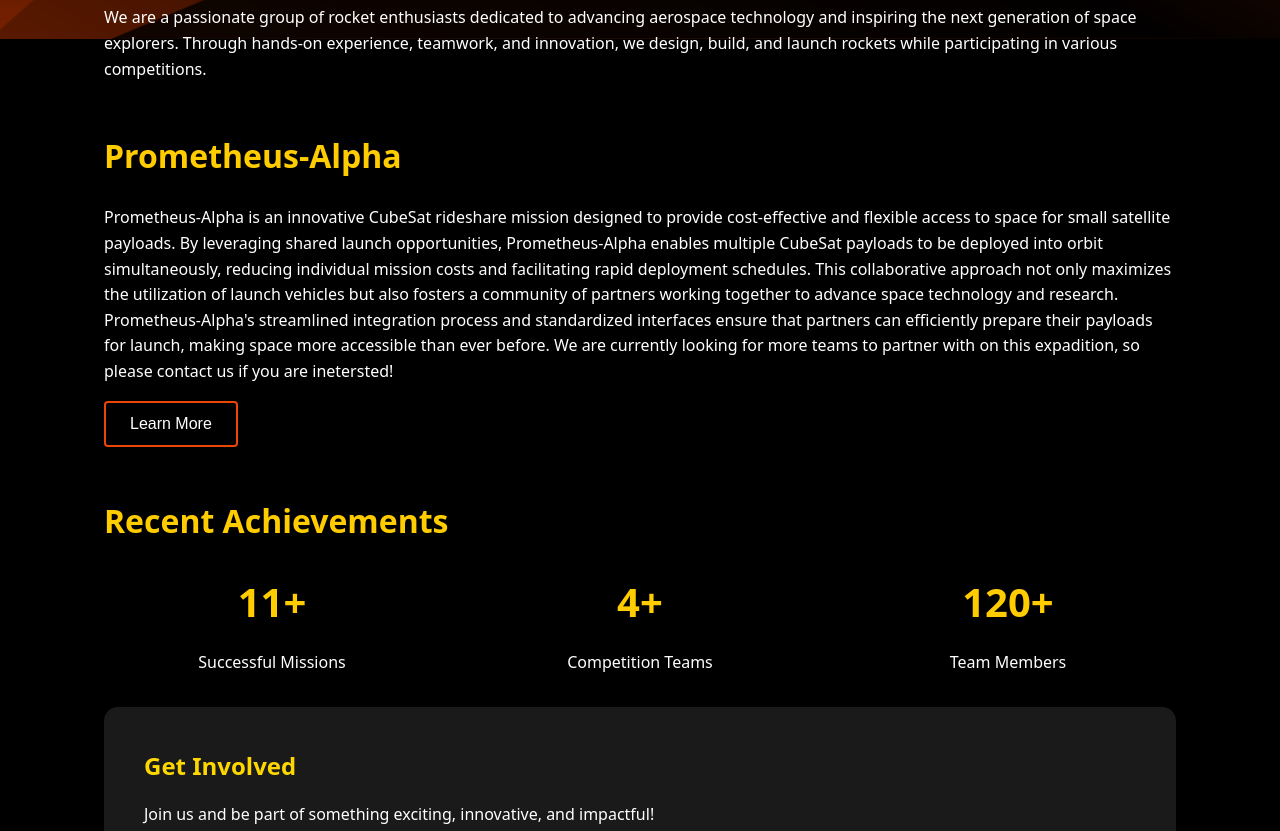
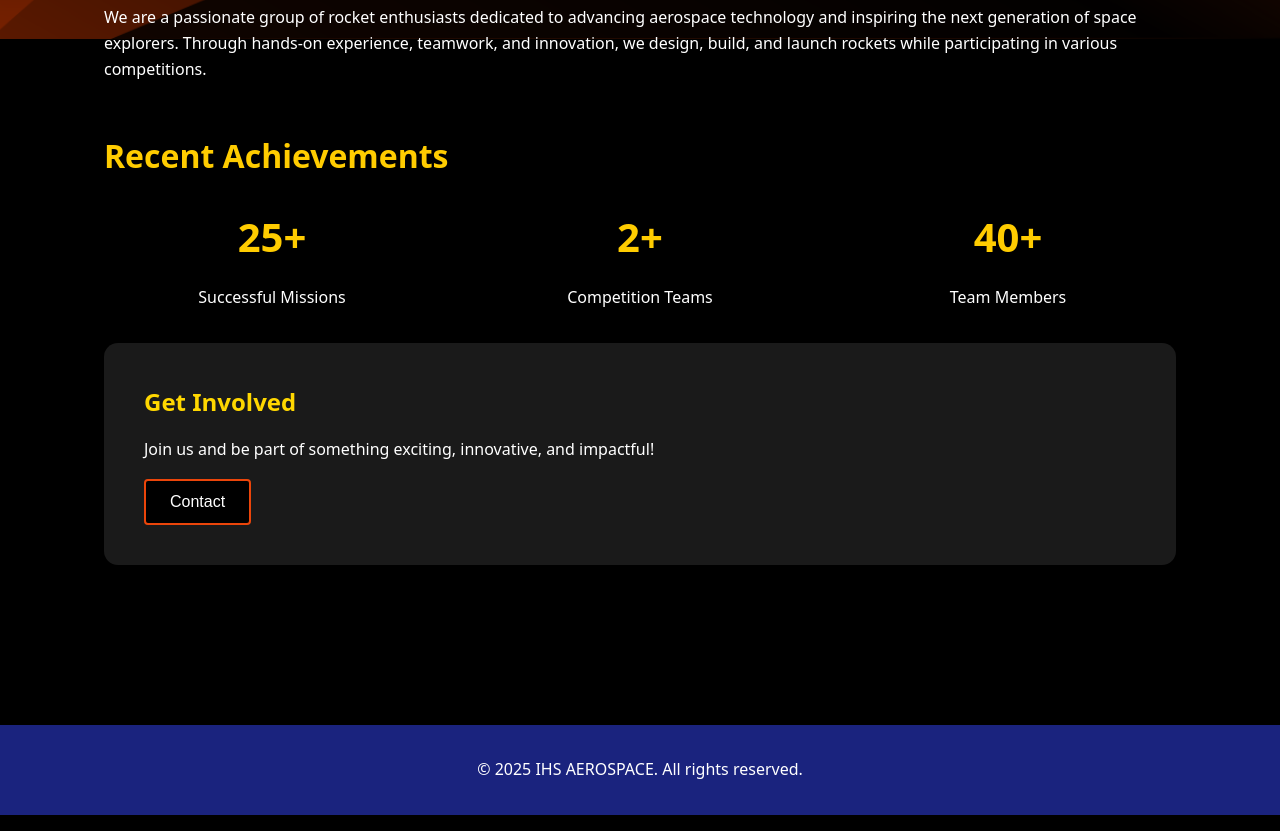
Before and after one commit to wonderspace37/ihsaerospace, a website: page index.html in a window 1280 px wide. Shown: the part 761-1592 px from the top of the page. Drawn offline with Linux system fonts and the light colour scheme.

Commit message:
Update index.html

```diff
--- a/index.html
+++ b/index.html
@@ -1,7 +1,33 @@
 <!DOCTYPE html>
 <html lang="en">
   <head>
-    <title>Rocketry Club</title>
+
+    <!-- Essential Meta Tags -->
+<title>IHS Aerospace | Irvington High School Aerospace Engineering</title>
+<meta name="description" content="IHS Aerospace is Irvington High School's official aerospace team. Learn about our rockets, CubeSats, and cutting-edge student aerospace engineering projects.">
+<meta name="keywords" content="ihs aerospace, irvington aerospace, ihsaerospace, ihsaero.space, ihs aero.space, Irvington High School aerospace, student rocketry, CubeSat high school, high power rockets, ihs aerospace club">
+<meta name="author" content="IHS Aerospace Team">
+<meta name="robots" content="index, follow">
+
+<!-- Open Graph Meta (for better social media sharing) -->
+<meta property="og:title" content="IHS Aerospace | Irvington High School Aerospace Engineering">
+<meta property="og:description" content="Explore IHS Aerospace — our rockets, CubeSat missions, and student-led innovation in aerospace at Irvington High School.">
+<meta property="og:image" content="https://ihsaero.space/assets/og-image.jpg"> <!-- Replace with actual image URL -->
+<meta property="og:url" content="https://ihsaero.space">
+<meta property="og:type" content="website">
+
+<!-- Twitter Card Meta -->
+<meta name="twitter:card" content="summary_large_image">
+<meta name="twitter:title" content="IHS Aerospace | Irvington High School Aerospace">
+<meta name="twitter:description" content="Discover cutting-edge student aerospace projects at IHS Aerospace, from rockets to space missions.">
+<meta name="twitter:image" content="https://ihsaero.space/assets/twitter-image.jpg"> <!-- Replace with actual image URL -->
+
+<!-- Canonical URL -->
+<link rel="canonical" href="https://ihsaero.space">
+
+<!-- Favicon (Optional but good practice) -->
+<link rel="icon" href="/favicon.ico" type="image/x-icon">
+
     <meta charset="UTF-8" />
     <meta name="viewport" content="width=device-width" />
     <link rel="stylesheet" href="styles.css" />
@@ -44,28 +70,19 @@
           <h2 class = "about_us"t>About Us</h2>
           <p>We are a passionate group of rocket enthusiasts dedicated to advancing aerospace technology and inspiring the next generation of space explorers. Through hands-on experience, teamwork, and innovation, we design, build, and launch rockets while participating in various competitions.</p>
         </section>
-        <section class="featured">
-          <h2 >Prometheus-Alpha</h2>
-          <div class="AetherSat">
-            <p>Prometheus-Alpha is an innovative CubeSat rideshare mission designed to provide cost-effective and flexible access to space for small satellite payloads. By leveraging shared launch opportunities, Prometheus-Alpha enables multiple CubeSat payloads to be deployed into orbit simultaneously, reducing individual mission costs and facilitating rapid deployment schedules. This collaborative approach not only maximizes the utilization of launch vehicles but also fosters a community of partners working together to advance space technology and research. Prometheus-Alpha's streamlined integration process and standardized interfaces ensure that partners can efficiently prepare their payloads for launch, making space more accessible than ever before. We are currently looking for more teams to partner with on this expadition, so please contact us if you are inetersted!</p>
-            <button onclick="redirectTo('/prometheus.html')">Learn More</button>
-
-
-          </div>
-        </section>
         <section class="highlights">
           <h2>Recent Achievements</h2>
           <div class="achievement-grid">
             <div class="achievement">
-              <h3>11+</h3>
+              <h3>25+</h3>
               <p>Successful Missions</p>
             </div>
             <div class="achievement">
-              <h3>4+</h3>
+              <h3>2+</h3>
               <p>Competition Teams</p>
             </div>
             <div class="achievement">
-              <h3>120+</h3>
+              <h3>40+</h3>
               <p>Team Members</p>
             </div>
           </div>
```
